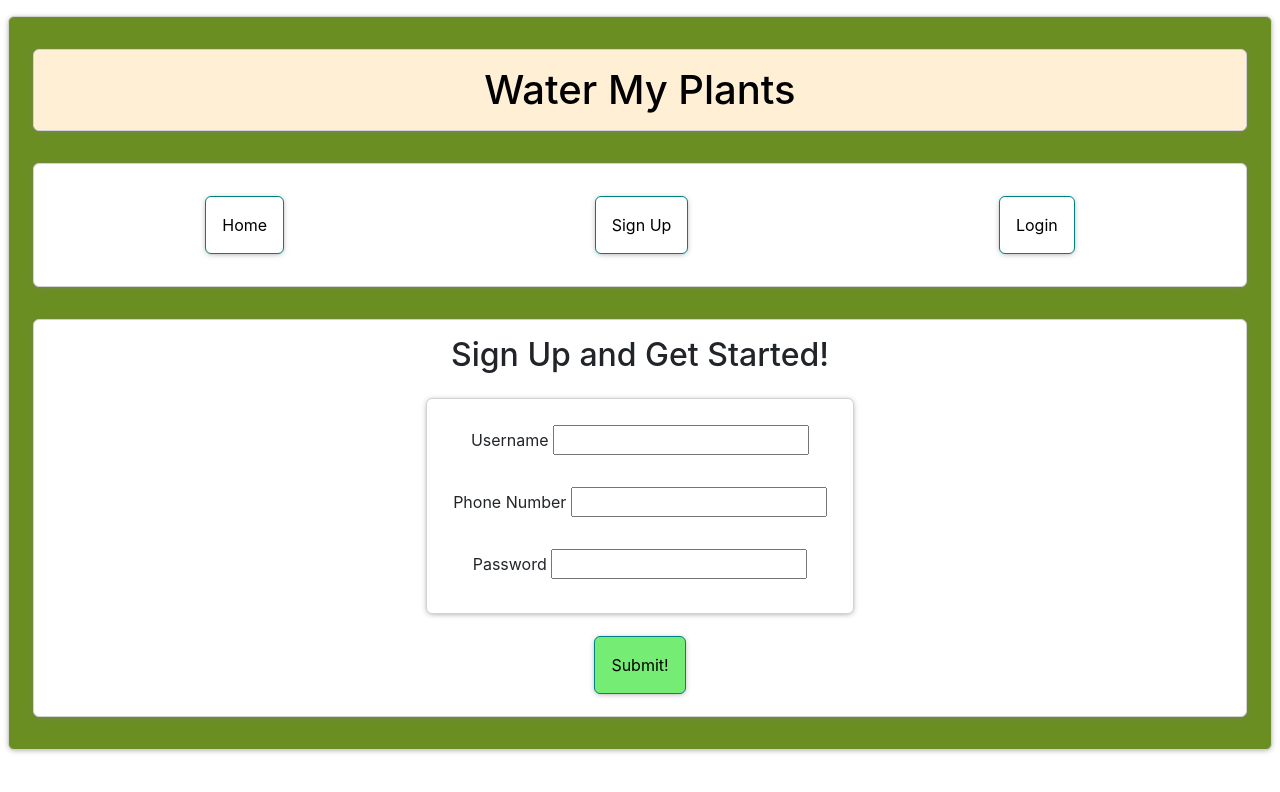
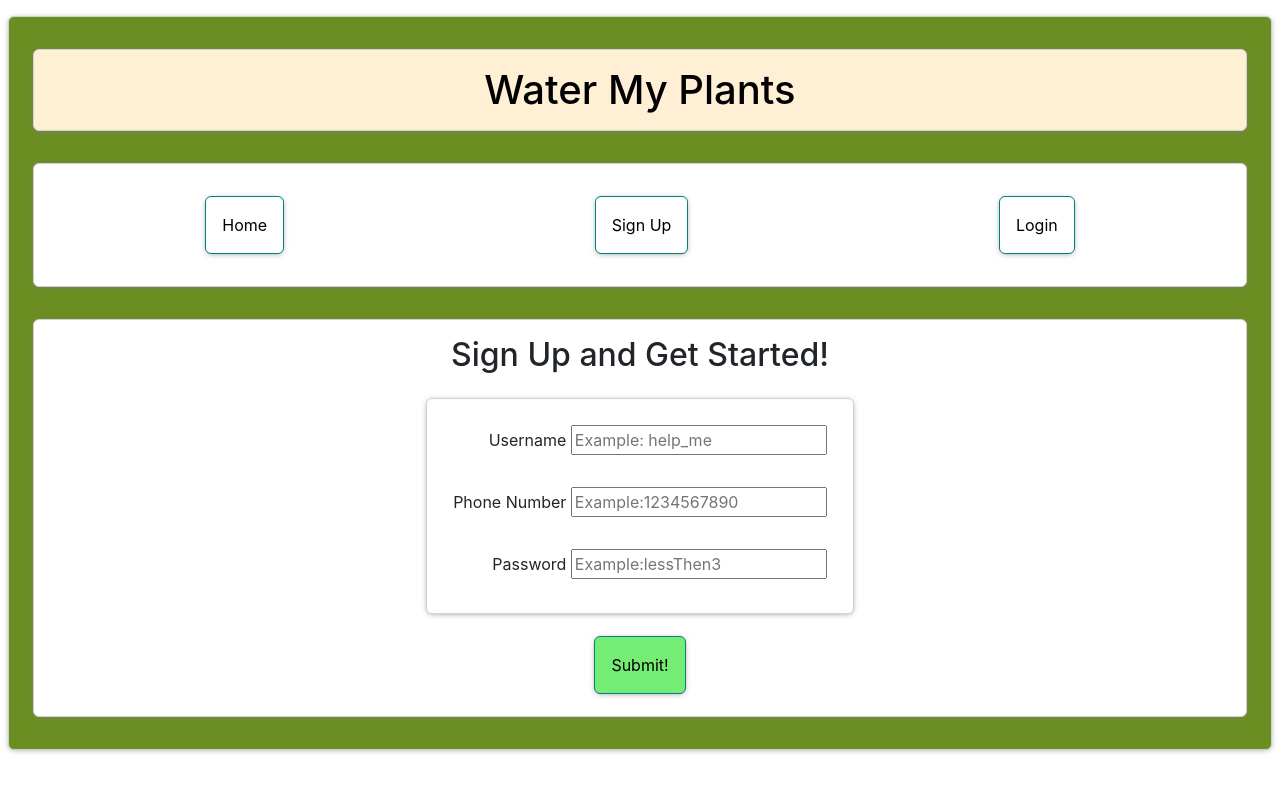
Before and after one commit to ttwebpt92-watermyplants/water-my-plants, a React (Create React App) app in the folder water-my-plants/: page /SignupForm in a window 1280 px wide. Shown: the top 792 px of the page. Built offline with nearby package versions, Linux system fonts and the light colour scheme.

Commit message:
add PrivateRoute

```diff
--- a/water-my-plants/src/SignupForm.js
+++ b/water-my-plants/src/SignupForm.js
@@ -1,32 +1,83 @@
-import React from 'react'
+import axios from 'axios';
+import React,{ useState } from 'react'
+import { useHistory } from 'react-router-dom';
 import styled from 'styled-components'
 
-export default function SignupForm() {
+const initialState = {
+    name:"",
+    password:"",
+    phone_number:"",
+    error_msg:""
+};
 
-    // needs defined props?
-    // submit handler
-    // onchange handler
+export default function SignupForm(props) {
 
+    const [ newUser, setNewUser] = useState(initialState);
+    const history = useHistory();
 
+    const changeHandler = (event) => {
+        setNewUser({
+            ...newUser,
+            [event.target.name]: event.target.value
+        });
+    };
+
+    const submitForm = (event) => {
+        event.preventDefault();
+        console.log("form submitted: ", newUser);
+    //     axios.post("http://", newUser) <-- need endpoint for post request
+    //         .then((res) => {
+    //             console.log(res);
+    //         })
+    //         .catch((err) => {
+    //             console.log(err);
+    //         })
+    // };
+    }
 
     return (
         //placeholder code for sign up form
-        <MainForm>
+        <MainForm onSubmit={submitForm}>
         <h2>Sign Up and Get Started!</h2>
             <FormDiv>
                 <label>Username&nbsp;
-                    <input name="username" type="text" />
+                    <input
+                        type="text"
+                        name="username"
+                        id="username"
+                        className="signUpInput"
+                        placeholder="Example: help_me"
+                        value={newUser.username}
+                        onChange={changeHandler}
+                        required
+                    />
                 </label>&nbsp;&nbsp;
 
                 <label>Phone Number&nbsp;
-                    <input name="phonenumber" type="text"/>
+                    <input
+                        name="phonenumber"
+                        type="text"
+                        id="phonenumber"
+                        placeholder="Example:1234567890"
+                        value={newUser.phone_number}
+                        onChange={changeHandler}
+                        required
+                    />
                 </label>&nbsp;&nbsp;
 
                 <label>Password&nbsp;
-                    <input name="password" type="text"/>
+                    <input
+                        type="password"
+                        name="password"
+                        id="password"
+                        placeholder="Example:lessThen3"
+                        value={newUser.password}
+                        onChange={changeHandler}
+                        required
+                    />
                 </label>
             </FormDiv>
-            <SubmitButton>Submit!</SubmitButton>
+            <SubmitButton type='submit'>Submit!</SubmitButton>
         </MainForm>
     )
 }
@@ -47,6 +98,7 @@ const MainForm = styled.form`
 const FormDiv = styled.div`
   display: flex;
   flex-direction: column;
+  align-items:flex-end;
   justify-content: space-between;
   border: 1px solid rgb(210, 210, 210);
   border-radius: 6px;
@@ -68,4 +120,4 @@ const SubmitButton = styled.button`
   max-width: 50%;
   background-color: #75ec73;
   color: bold green;
-`;
+  `
```
Also changed, not shown: water-my-plants/src/utils/PrivateRoute.js (added, +19 -0 lines).
